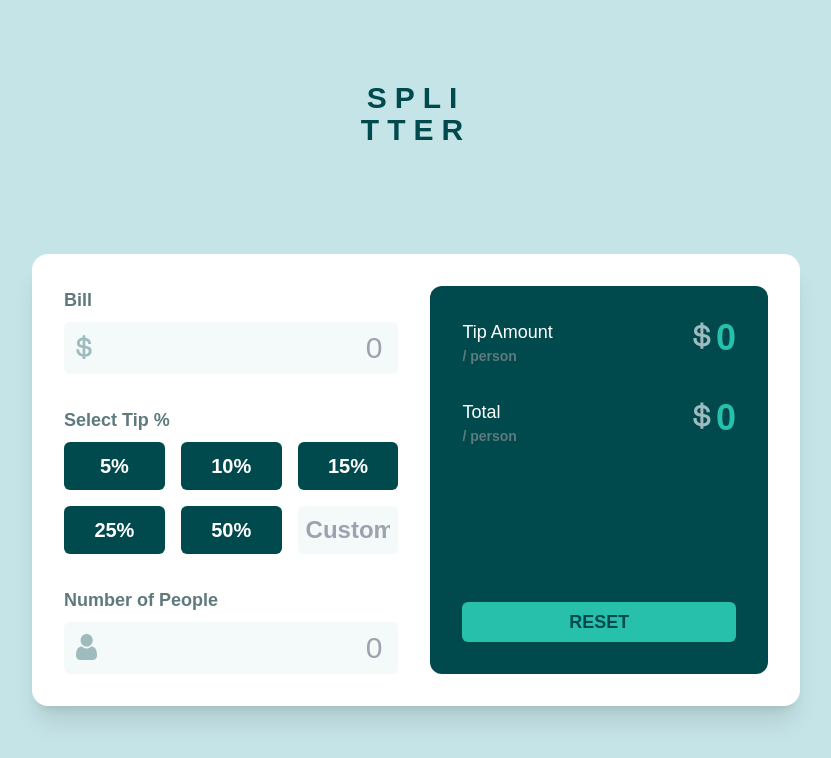
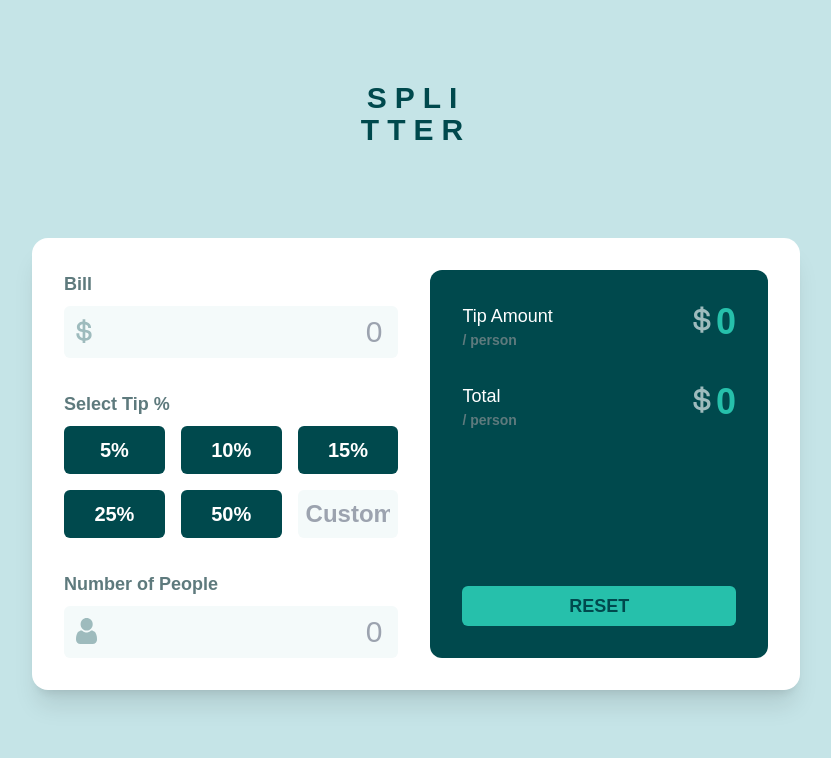
Before and after one commit to rajkp10/tip-calculator, a React (Create React App) app: page / in a window 1280 px wide. Shown: the top 758 px of the page, without its empty margins (224-1055 px from the left). Built offline with nearby package versions, Linux system fonts and the light colour scheme.

Commit message:
final commit

```diff
--- a/src/components/Card.jsx
+++ b/src/components/Card.jsx
@@ -4,7 +4,7 @@ import FinalShare from "./FinalShare";
 
 function Card() {
   return (
-    <div className="text-3xl w-full md:h-[60%] md:w-3/5 bg-White p-8 mt-56 md:mt-40 flex flex-col md:flex-row rounded-t-3xl md:rounded-2xl shadow-xl space-y-8 md:space-y-0 md:space-x-8">
+    <div className="text-3xl w-full md:h-[60%] md:w-3/5 bg-White p-8 mt-56 md:mt-32 flex flex-col md:flex-row rounded-t-3xl md:rounded-2xl shadow-xl space-y-8 md:space-y-0 md:space-x-8">
       <InputForm />
       <FinalShare />
     </div>
--- a/src/components/InputForm.jsx
+++ b/src/components/InputForm.jsx
@@ -5,11 +5,12 @@ import dollarsvg from "../images/icon-dollar.svg";
 import { useGlobalContext } from "./context";
 
 function InputForm() {
-  const { evaluateTip } = useGlobalContext();
+  const { evaluateTip, formikRef } = useGlobalContext();
 
   return (
     <div className="md:h-full md:w-1/2">
       <Formik
+        innerRef={formikRef}
         initialValues={{ bill: "", tip: "", people: "" }}
         validate={(values) => {
           const errors = {};
@@ -71,17 +72,17 @@ function InputForm() {
                 <label
                   htmlFor="5"
                   className="inline-flex items-center justify-center text-xl font-bold bg-VeryDarkCyan text-White rounded-md
-                  hover:text-VeryDarkCyan hover:bg-LightGrayishCyan hover:cursor-pointer"
+                  hover:text-VeryDarkCyan hover:bg-LightGrayishCyan hover:cursor-pointer group-checked:bg-StrongCyan"
                 >
+                  <Field
+                    type="radio"
+                    name="tip"
+                    id="5"
+                    value="5"
+                    className="hidden"
+                  />
                   5%
                 </label>
-                <Field
-                  type="radio"
-                  name="tip"
-                  id="5"
-                  value="5"
-                  className="hidden"
-                />
                 <label
                   htmlFor="10"
                   className="inline-flex items-center justify-center text-xl font-bold bg-VeryDarkCyan text-White rounded-md
@@ -146,7 +147,6 @@ function InputForm() {
                   className="p-2 text-2xl font-bold text-VeryDarkCyan bg-VeryLightGrayishCyan text-center rounded-md focus:outline-2 outline-StrongCyan cursor-pointer"
                   onChange={(e) => {
                     handleChange(e);
-                    console.log(e.target.value);
                     setTimeout(() => handleSubmit(), 500);
                   }}
                 />
@@ -181,12 +181,6 @@ function InputForm() {
                 />
               </div>
             </div>
-            {/* <button
-              type="submit"
-              className="py-2 text-2xl rounded-md text-StrongCyan bg-VeryDarkCyan"
-            >
-              submit
-            </button> */}
           </form>
         )}
       </Formik>
--- a/src/components/context.js
+++ b/src/components/context.js
@@ -1,10 +1,11 @@
-import React, { useState, useContext } from "react";
+import React, { useState, useContext, useRef } from "react";
 
 const AppContext = React.createContext();
 
 const AppProvider = ({ children }) => {
   const [totalTip, setTotalTip] = useState(0.0);
   const [perPersonTip, setPerPersonTip] = useState(0.0);
+  const formikRef = useRef();
 
   const evaluateTip = (bill, tip, person) => {
     setTotalTip(((bill * tip) / 100).toFixed(2));
@@ -14,11 +15,12 @@ const AppProvider = ({ children }) => {
   const handleReset = () => {
     setTotalTip(0.0);
     setPerPersonTip(0.0);
+    formikRef.current?.resetForm();
   };
 
   return (
     <AppContext.Provider
-      value={{ totalTip, perPersonTip, evaluateTip, handleReset }}
+      value={{ totalTip, perPersonTip, evaluateTip, handleReset, formikRef }}
     >
       {children}
     </AppContext.Provider>
```
